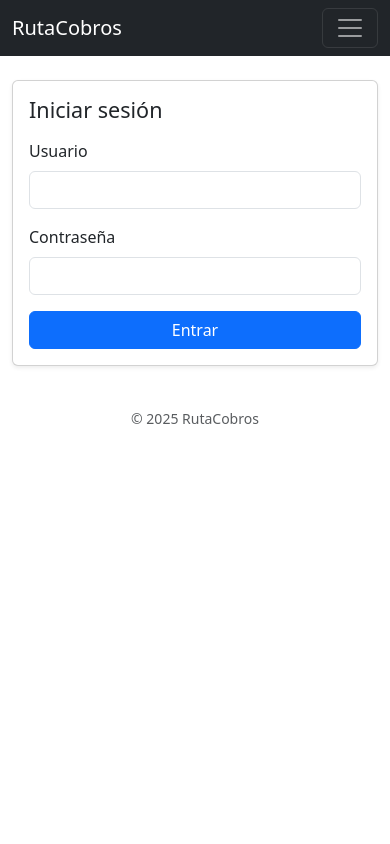
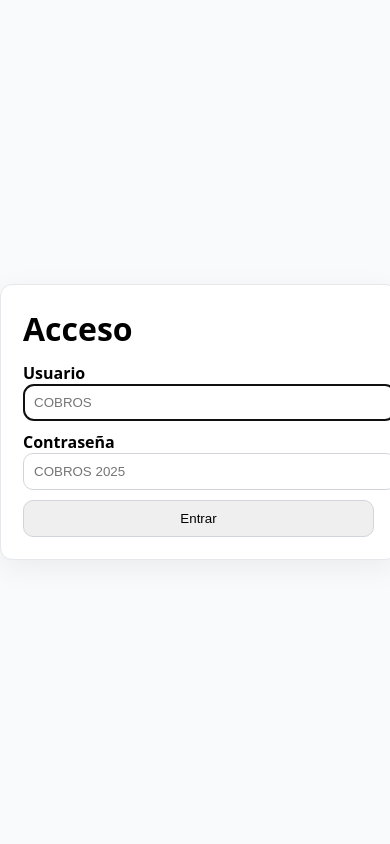
Before and after one commit to luisrobles062/ruta-cobros-app, a Flask app: page /login in a window 390 px wide. Run offline with Flask 3, Linux system fonts and the light colour scheme; data that the repository does not hold is empty; some libraries are stand-ins or nearby versions.

Commit message:
Update login.html

```diff
--- a/templates/login.html
+++ b/templates/login.html
@@ -1,25 +1,45 @@
-{% extends "base.html" %}
-{% block title %}Login - Ruta de Cobros{% endblock %}
-{% block content %}
-<div class="row justify-content-center">
-  <div class="col-md-5">
-    <div class="card shadow-sm">
-      <div class="card-body">
-        <h1 class="h4 mb-3">Iniciar sesión</h1>
-        <form method="POST" action="{{ url_for('login') }}">
-          <div class="mb-3">
-            <label for="usuario" class="form-label">Usuario</label>
-            <input id="usuario" name="usuario" class="form-control" autocomplete="username">
-          </div>
-          <div class="mb-3">
-            <label for="contrasena" class="form-label">Contraseña</label>
-            <!-- OJO: name="contrasena" (sin ñ) coincide con app.py -->
-            <input id="contrasena" type="password" name="contrasena" class="form-control" autocomplete="current-password">
-          </div>
-          <button class="btn btn-primary w-100">Entrar</button>
-        </form>
+<!doctype html>
+<html lang="es">
+<head>
+  <meta charset="utf-8">
+  <title>Iniciar sesión</title>
+  <meta name="viewport" content="width=device-width, initial-scale=1">
+  <style>
+    body{font-family:system-ui,Arial,sans-serif;display:grid;place-items:center;height:100vh;margin:0;background:#f8fafc}
+    .card{width:min(420px,90vw);background:#fff;border:1px solid #e5e7eb;border-radius:12px;padding:22px;box-shadow:0 8px 30px rgba(0,0,0,.06)}
+    h1{margin:0 0 12px 0}
+    label{font-weight:600}
+    input,button{padding:10px;border:1px solid #d1d5db;border-radius:10px;width:100%}
+    button{cursor:pointer}
+    .row{display:grid;gap:10px;margin-top:10px}
+    .msg{padding:10px;border-radius:8px;margin:10px 0;background:#f1f5f9}
+  </style>
+</head>
+<body>
+  <div class="card">
+    <h1>Acceso</h1>
+
+    {% with messages = get_flashed_messages(with_categories=true) %}
+      {% if messages %}
+        {% for category, message in messages %}
+          <div class="msg">{{ message }}</div>
+        {% endfor %}
+      {% endif %}
+    {% endwith %}
+
+    <form method="post" action="{{ url_for('login', next=request.args.get('next')) }}">
+      <div class="row">
+        <div>
+          <label for="username">Usuario</label>
+          <input name="username" id="username" required autofocus placeholder="COBROS">
+        </div>
+        <div>
+          <label for="password">Contraseña</label>
+          <input type="password" name="password" id="password" required placeholder="COBROS 2025">
+        </div>
+        <button type="submit">Entrar</button>
       </div>
-    </div>
+    </form>
   </div>
-</div>
-{% endblock %}
+</body>
+</html>
```
